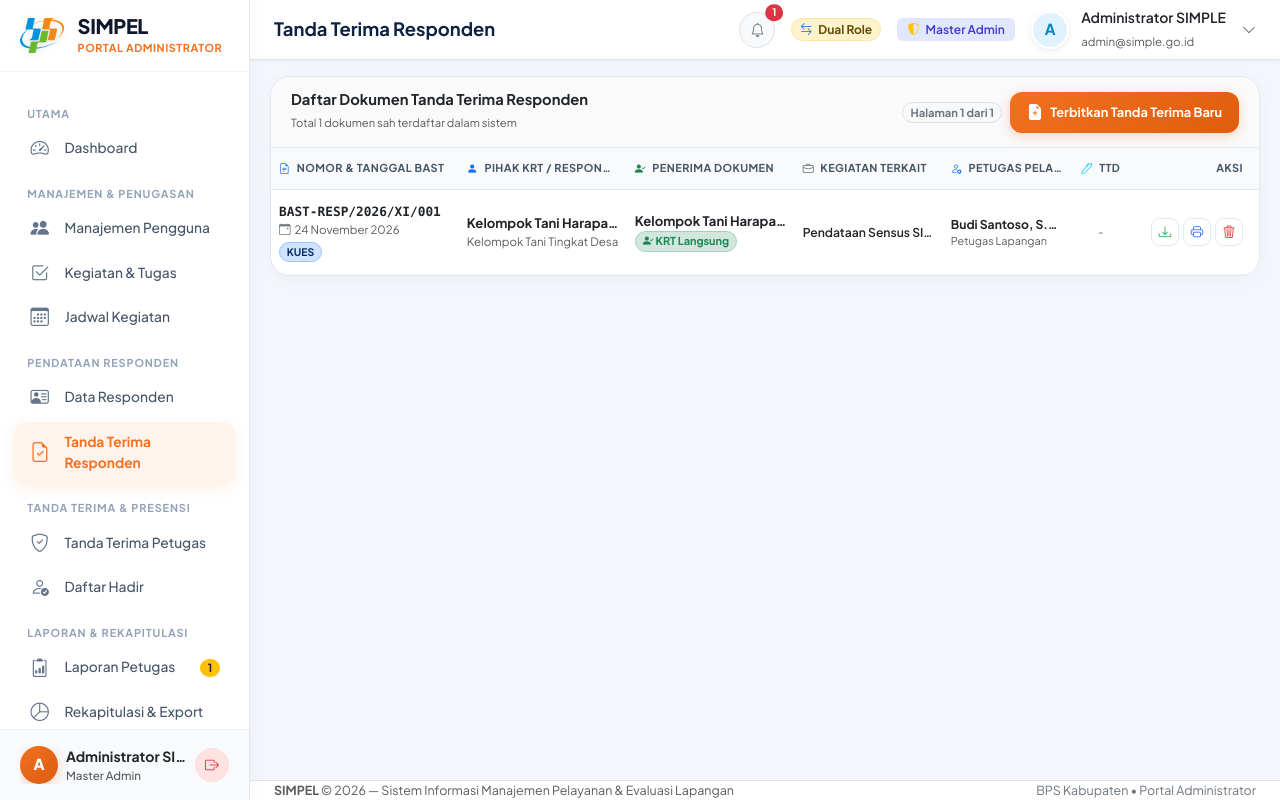
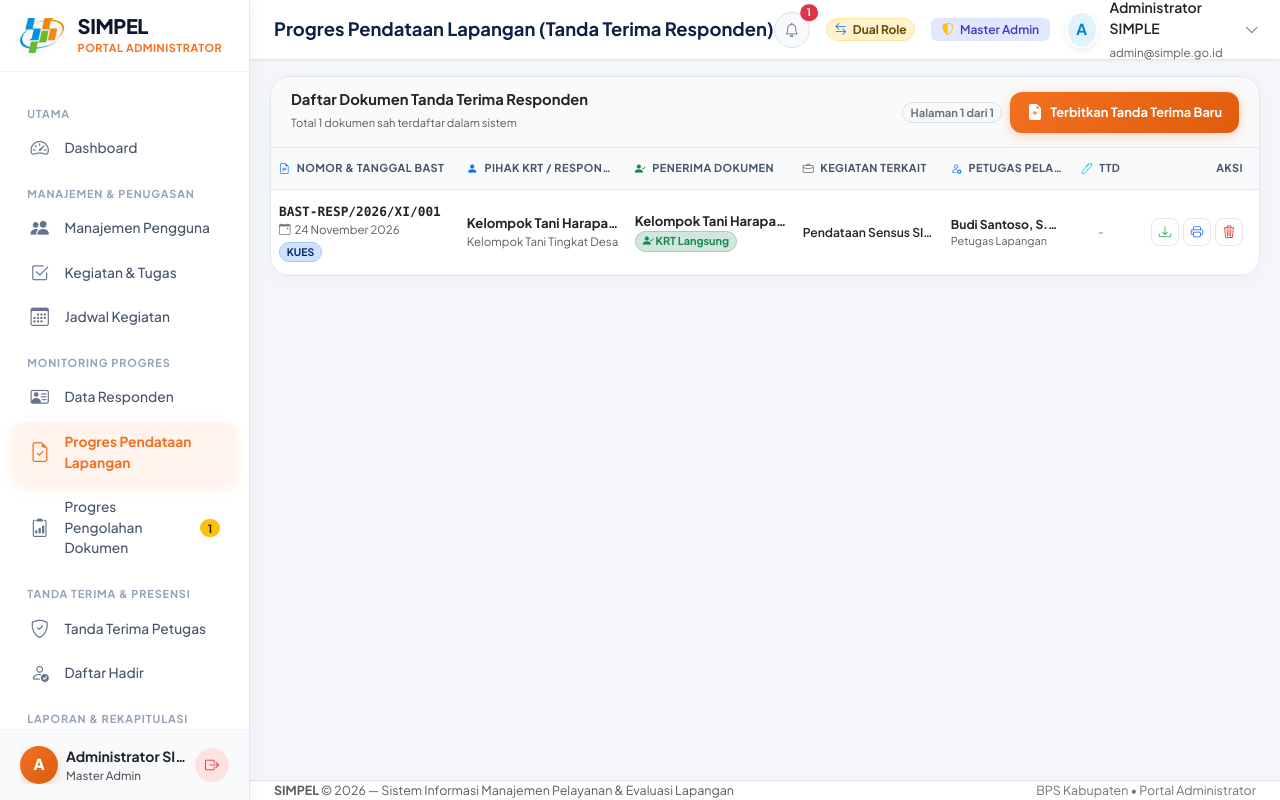
Before and after one commit to mhabil23/Sistem-Informasi-Manajemen-Petugas-Lapangan-SIMPLE-, a Laravel app: page /admin/basts/respondents in a window 1280 px wide. Run offline with Laravel 12, Linux system fonts and the light colour scheme; the visitor is signed in with stand-in values (Sample User, id 1); data comes from the database, SQL or seed files in the repository.

Commit message:
refactor: perbarui teks dan pengelompokan menu sidebar ke kategori Monitoring Progres

```diff
--- a/resources/views/admin/basts/respondents/index.blade.php
+++ b/resources/views/admin/basts/respondents/index.blade.php
@@ -1,11 +1,11 @@
 @extends('layouts.app')
 
-@section('title', 'Tanda Terima Responden')
-@section('page_title', 'Tanda Terima Responden')
+@section('title', 'Progres Pendataan Lapangan')
+@section('page_title', 'Progres Pendataan Lapangan (Tanda Terima Responden)')
 
 @section('breadcrumb')
     <li class="breadcrumb-item"><a href="{{ route('admin.dashboard') }}" class="text-decoration-none">Admin</a></li>
-    <li class="breadcrumb-item active" aria-current="page">Tanda Terima Responden</li>
+    <li class="breadcrumb-item active" aria-current="page">Progres Pendataan Lapangan</li>
 @endsection
 
 @push('styles')
--- a/resources/views/admin/reports/index.blade.php
+++ b/resources/views/admin/reports/index.blade.php
@@ -1,11 +1,11 @@
 @extends('layouts.app')
 
-@section('title', 'Laporan Petugas')
-@section('page_title', 'Verifikasi Laporan Petugas Lapangan')
+@section('title', 'Progres Pengolahan Dokumen')
+@section('page_title', 'Progres Pengolahan Dokumen &amp; Verifikasi Laporan Petugas')
 
 @section('breadcrumb')
     <li class="breadcrumb-item"><a href="{{ route('admin.dashboard') }}" class="text-decoration-none">Admin</a></li>
-    <li class="breadcrumb-item active" aria-current="page">Laporan Petugas</li>
+    <li class="breadcrumb-item active" aria-current="page">Progres Pengolahan Dokumen</li>
 @endsection
 
 @push('styles')
--- a/resources/views/layouts/app.blade.php
+++ b/resources/views/layouts/app.blade.php
@@ -72,14 +72,26 @@
                             <span>Jadwal Kegiatan</span>
                         </a>
 
-                        <div class="sp-nav-heading">Pendataan Responden</div>
+                        <div class="sp-nav-heading">Monitoring Progres</div>
                         <a href="{{ route('admin.respondents.index') }}" class="sp-nav-link {{ request()->routeIs('admin.respondents.*') ? 'active' : '' }}">
                             <i class="bi bi-person-vcard sp-nav-icon"></i>
                             <span>Data Responden</span>
                         </a>
                         <a href="{{ route('admin.basts.respondents.index') }}" class="sp-nav-link {{ request()->routeIs('admin.basts.respondents.*') ? 'active' : '' }}">
                             <i class="bi bi-file-earmark-check sp-nav-icon"></i>
-                            <span>Tanda Terima Responden</span>
+                            <span>Progres Pendataan Lapangan</span>
+                        </a>
+                        <a href="{{ route('admin.reports.index') }}" class="sp-nav-link {{ request()->routeIs('admin.reports.*') ? 'active' : '' }}">
+                            <i class="bi bi-clipboard2-data sp-nav-icon"></i>
+                            <span>Progres Pengolahan Dokumen</span>
+                            @php
+                                $sidebarReportBadge = max((int) ($adminPendingReportsCount ?? 0), (int) ($adminUnreadNotifCount ?? 0));
+                            @endphp
+                            @if($sidebarReportBadge > 0)
+                                <span id="sidebarReportBadge" class="badge bg-warning text-dark sp-nav-badge">{{ $sidebarReportBadge }}</span>
+                            @else
+                                <span id="sidebarReportBadge" class="badge bg-warning text-dark sp-nav-badge d-none">0</span>
+                            @endif
                         </a>
 
                         <div class="sp-nav-heading">Tanda Terima &amp; Presensi</div>
@@ -93,18 +105,6 @@
                         </a>
 
                         <div class="sp-nav-heading">Laporan &amp; Rekapitulasi</div>
-                        <a href="{{ route('admin.reports.index') }}" class="sp-nav-link {{ request()->routeIs('admin.reports.*') ? 'active' : '' }}">
-                            <i class="bi bi-clipboard2-data sp-nav-icon"></i>
-                            <span>Laporan Petugas</span>
-                            @php
-                                $sidebarReportBadge = max((int) ($adminPendingReportsCount ?? 0), (int) ($adminUnreadNotifCount ?? 0));
-                            @endphp
-                            @if($sidebarReportBadge > 0)
-                                <span id="sidebarReportBadge" class="badge bg-warning text-dark sp-nav-badge">{{ $sidebarReportBadge }}</span>
-                            @else
-                                <span id="sidebarReportBadge" class="badge bg-warning text-dark sp-nav-badge d-none">0</span>
-                            @endif
-                        </a>
                         <a href="{{ route('admin.recapitulation.index') }}" class="sp-nav-link {{ request()->routeIs('admin.recapitulation.*') ? 'active' : '' }}">
                             <i class="bi bi-pie-chart sp-nav-icon"></i>
                             <span>Rekapitulasi &amp; Export</span>
@@ -137,14 +137,24 @@
                             <span>Jadwal Kegiatan</span>
                         </a>
 
-                        <div class="sp-nav-heading">Pendataan Responden</div>
+                        <div class="sp-nav-heading">Monitoring Progres</div>
                         <a href="{{ route('admin.respondents.index') }}" class="sp-nav-link {{ request()->routeIs('admin.respondents.*') ? 'active' : '' }}">
                             <i class="bi bi-person-vcard sp-nav-icon"></i>
                             <span>Data Responden</span>
                         </a>
                         <a href="{{ route('admin.basts.respondents.index') }}" class="sp-nav-link {{ request()->routeIs('admin.basts.respondents.*') ? 'active' : '' }}">
                             <i class="bi bi-file-earmark-check sp-nav-icon"></i>
-                            <span>Tanda Terima Responden</span>
+                            <span>Progres Pendataan Lapangan</span>
+                        </a>
+                        <a href="{{ route('admin.reports.index') }}" class="sp-nav-link {{ request()->routeIs('admin.reports.*') ? 'active' : '' }}">
+                            <i class="bi bi-clipboard2-data sp-nav-icon"></i>
+                            <span>Progres Pengolahan Dokumen</span>
+                            @php
+                                $sidebarReportBadge = max((int) ($adminPendingReportsCount ?? 0), (int) ($adminUnreadNotifCount ?? 0));
+                            @endphp
+                            @if($sidebarReportBadge > 0)
+                                <span id="sidebarReportBadge" class="badge bg-warning text-dark sp-nav-badge">{{ $sidebarReportBadge }}</span>
+                            @endif
                         </a>
 
                         <div class="sp-nav-heading">Tanda Terima &amp; Presensi</div>
@@ -154,16 +164,6 @@
                         </a>
 
                         <div class="sp-nav-heading">Laporan &amp; Rekapitulasi</div>
-                        <a href="{{ route('admin.reports.index') }}" class="sp-nav-link {{ request()->routeIs('admin.reports.*') ? 'active' : '' }}">
-                            <i class="bi bi-clipboard2-data sp-nav-icon"></i>
-                            <span>Laporan Petugas</span>
-                            @php
-                                $sidebarReportBadge = max((int) ($adminPendingReportsCount ?? 0), (int) ($adminUnreadNotifCount ?? 0));
-                            @endphp
-                            @if($sidebarReportBadge > 0)
-                                <span id="sidebarReportBadge" class="badge bg-warning text-dark sp-nav-badge">{{ $sidebarReportBadge }}</span>
-                            @endif
-                        </a>
                         <a href="{{ route('admin.recapitulation.index') }}" class="sp-nav-link {{ request()->routeIs('admin.recapitulation.*') ? 'active' : '' }}">
                             <i class="bi bi-pie-chart sp-nav-icon"></i>
                             <span>Rekapitulasi &amp; Export</span>
@@ -326,7 +326,7 @@
                                 </div>
                                 <div class="px-3 py-2 bg-light border-top text-center">
                                     <a href="{{ route('admin.reports.index') }}" class="small fw-semibold text-decoration-none">
-                                        Buka Halaman Laporan Petugas &rarr;
+                                        Buka Halaman Progres Pengolahan Dokumen &rarr;
                                     </a>
                                 </div>
                             </div>
```
